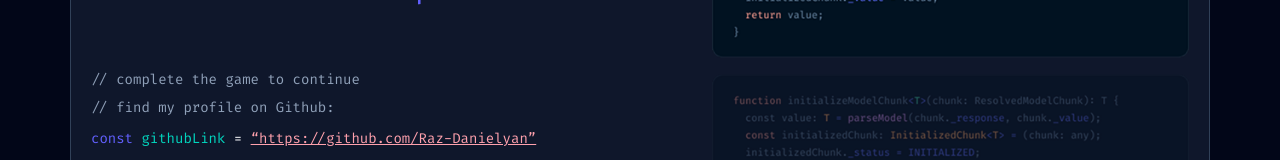
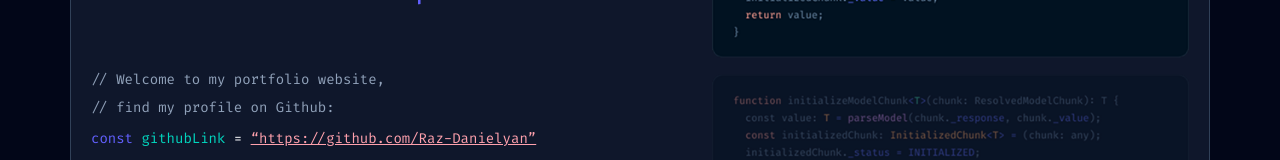
Before and after one commit to Raz-Danielyan/portfolio, a React (Vite) app: page / in a window 1280 px wide. Shown: the part 420-580 px from the top of the page. Built offline with nearby package versions, Linux system fonts and the light colour scheme.

Commit message:
changed home title

```diff
--- a/src/pages/home.tsx
+++ b/src/pages/home.tsx
@@ -14,7 +14,7 @@ export default function Home() {
             {">"} Front-end developer
           </h2>
           <p className="text-foreground mb-2 xl:text-md text-sm">
-            // complete the game to continue
+            // Welcome to my portfolio website,
           </p>
           <p className="text-foreground mb-2 xl:text-md text-sm">
             // find my profile on Github:{" "}
```
